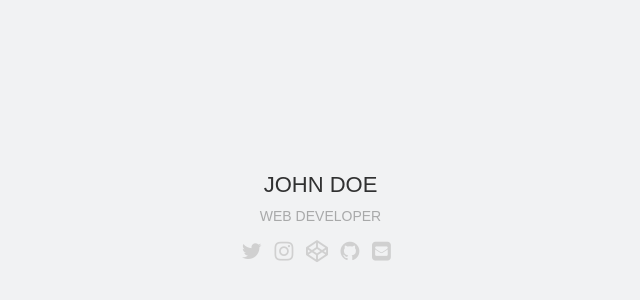
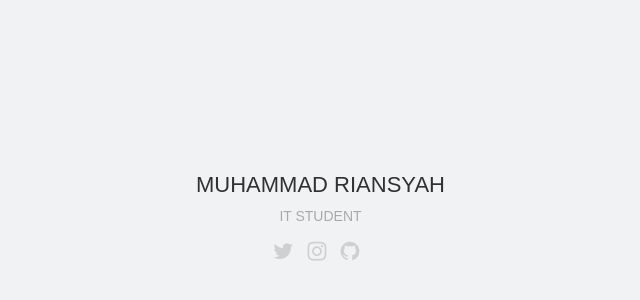
Before and after one commit to blinnkz/riansyyh.github.io, a plain HTML site: page index.html in a window 1280 px wide. Shown: the part 118-418 px from the top of the page, without its empty margins (320-960 px from the left). Drawn offline with Linux system fonts and the light colour scheme.

Commit message:
perubahan

```diff
--- a/index.html
+++ b/index.html
@@ -12,16 +12,42 @@
   <body class="animated fadeIn">
     <div id="content">
 
-      <h1>John Doe</h1>
-      <span>Web Developer</span>
+      <h1>Muhammad Riansyah</h1>
+      <span>IT Student</span>
       <div class="icons animated fadeInDown">
-        <a class="twitter" href="#"><i class="fa fa-twitter"></i></a>
 
-        <a class="instagram" href="#"><i class="fa fa-instagram"></i></a>
+        <!-- <a
+          class="facebook"
+          target="_blank"
+          href="https://facebook.com/"
+        >
+          <i class="fa fa-facebook"></i>
+        </a>  -->
 
-        <a class="codepen" href="#"><i class="fa fa-codepen"></i></a>
-        <a class="github" href="#"><i class="fa fa-github"></i></a>
-        <a class="send" href="#"><i class="fa fa-envelope-square"></i></a>
+
+        <a
+          target="_blank"
+          class="twitter"
+          href="https://twitter.com/Hannkks_"
+        >
+          <i class="fa fa-twitter"></i>
+        </a>
+
+        <a
+          target="_blank"
+          class="instagram"
+          href="https://instagram.com/riansyyah_"
+        >
+          <i class="fa fa-instagram"></i>
+        </a>
+
+        <!-- <a class="codepen" href="#"><i class="fa fa-codepen"></i></a> -->
+        <a
+            target="_blank"
+            class="github"
+            href="https://github.com/vendettasx">
+          <i class="fa fa-github"></i></a>
+        <!-- <a class="email" href="#"><i class="fa fa-envelope-square"></i></a> -->
       </div>
     </div>
 </html>
```
